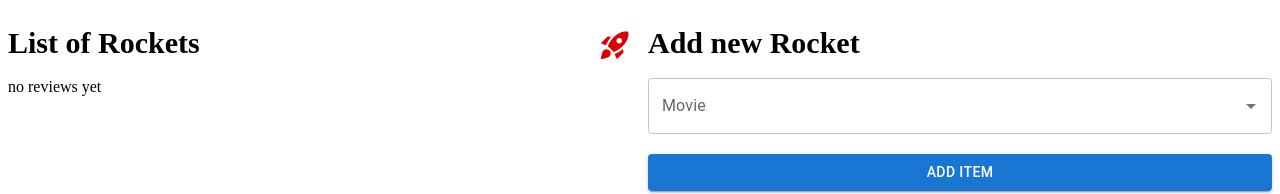
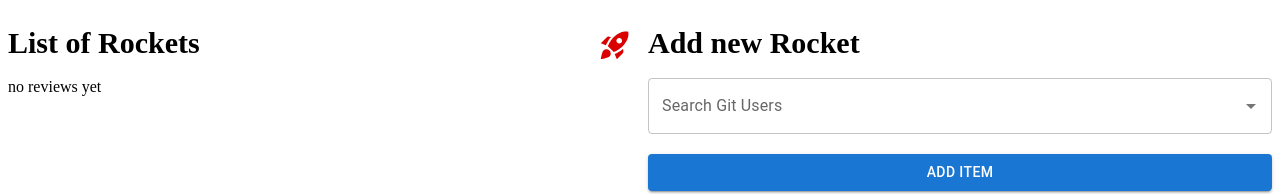
Before and after one commit to teddy-bear/sora-union-rockets-teddy-bear, a React (Create React App) app: page / in a window 1280 px wide. Shown: the top 194 px of the page. Built offline with nearby package versions, Linux system fonts and the light colour scheme.

Commit message:
Rename input name

```diff
--- a/src/App.tsx
+++ b/src/App.tsx
@@ -172,7 +172,7 @@ export default function App() {
                             }}
                             id="combo-box"
                             options={options}
-                            renderInput={(params) => <TextField {...params} label="Movie"/>}
+                            renderInput={(params) => <TextField {...params} label="Search Git Users"/>}
                         />
                         <Button className='btn-add' variant="contained" onClick={() => {
                             if (input) {
```
